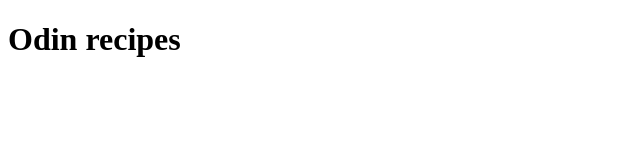
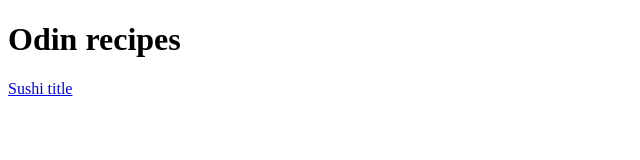
Before and after one commit to vadim692/odin-recipes, a plain HTML site: page index.html in a window 1280 px wide. Shown: the full height of the page, 0-640 px from the left. Drawn offline with Linux system fonts and the light colour scheme.

Commit message:
Added a link to the recipe page to index.html

```diff
--- a/index.html
+++ b/index.html
@@ -7,5 +7,6 @@
 </head>
 <body>
     <h1>Odin recipes</h1>
+    <a href="./recipes/sushi.html">Sushi title</a>
 </body>
 </html>
```
